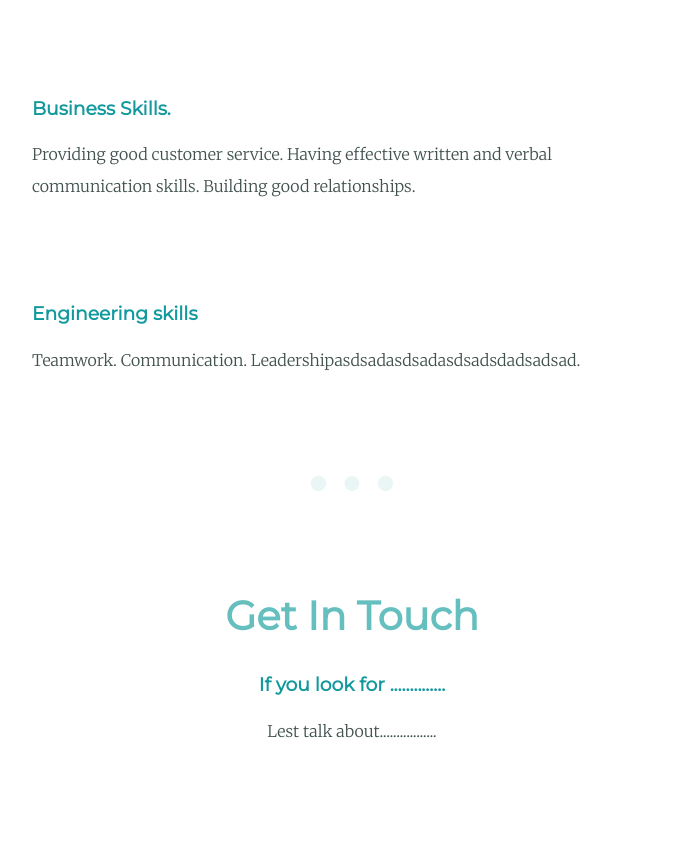
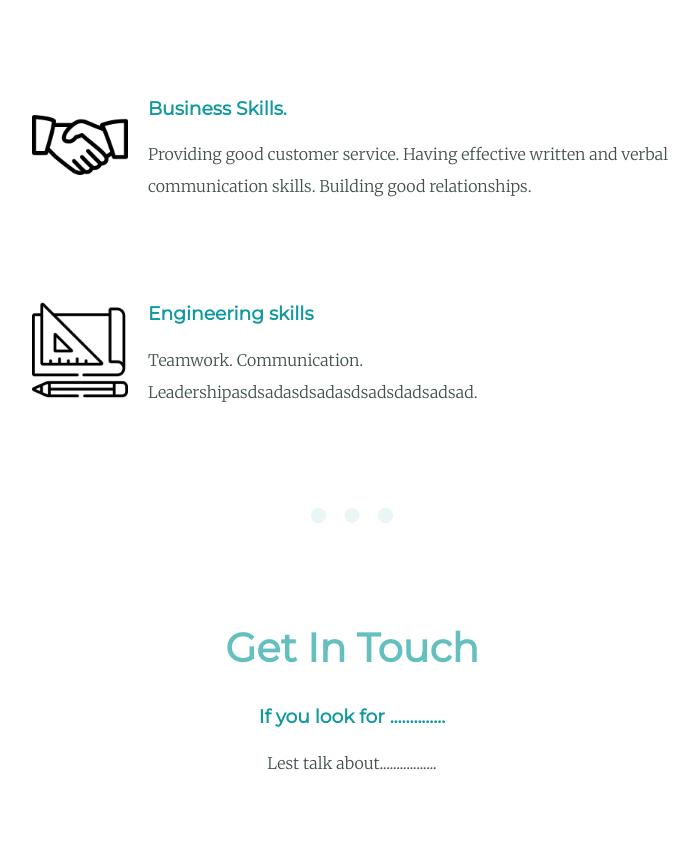
Before and after one commit to hikmal97/nad, a plain HTML site: page index.html in a window 1280 px wide. Shown: the part 1443-2287 px from the top of the page, without its empty margins (288-987 px from the left). Drawn offline with Linux system fonts and the light colour scheme.

Commit message:
Update index.html

```diff
--- a/index.html
+++ b/index.html
@@ -25,12 +25,12 @@
       <div class="skills">
         <h2>My Skills.</h2>
         <div class="skill-row">
-          <img class="business-image" src="image/agreement.png" alt="">
+          <img class="business-image" src="agreement.png" alt="">
           <h3>Business Skills.</h3>
           <p>Providing good customer service. Having effective written and verbal communication skills. Building good relationships.</p>
         </div>
         <div class="skill-row">
-          <img class="eng-image" src="image/engeneering.png" alt="">
+          <img class="eng-image" src="engeneering.png" alt="">
           <h3>Engineering skills</h3>
           <p>Teamwork. Communication. Leadershipasdsadasdsadasdsadsdadsadsad.</p>
         </div>
```
